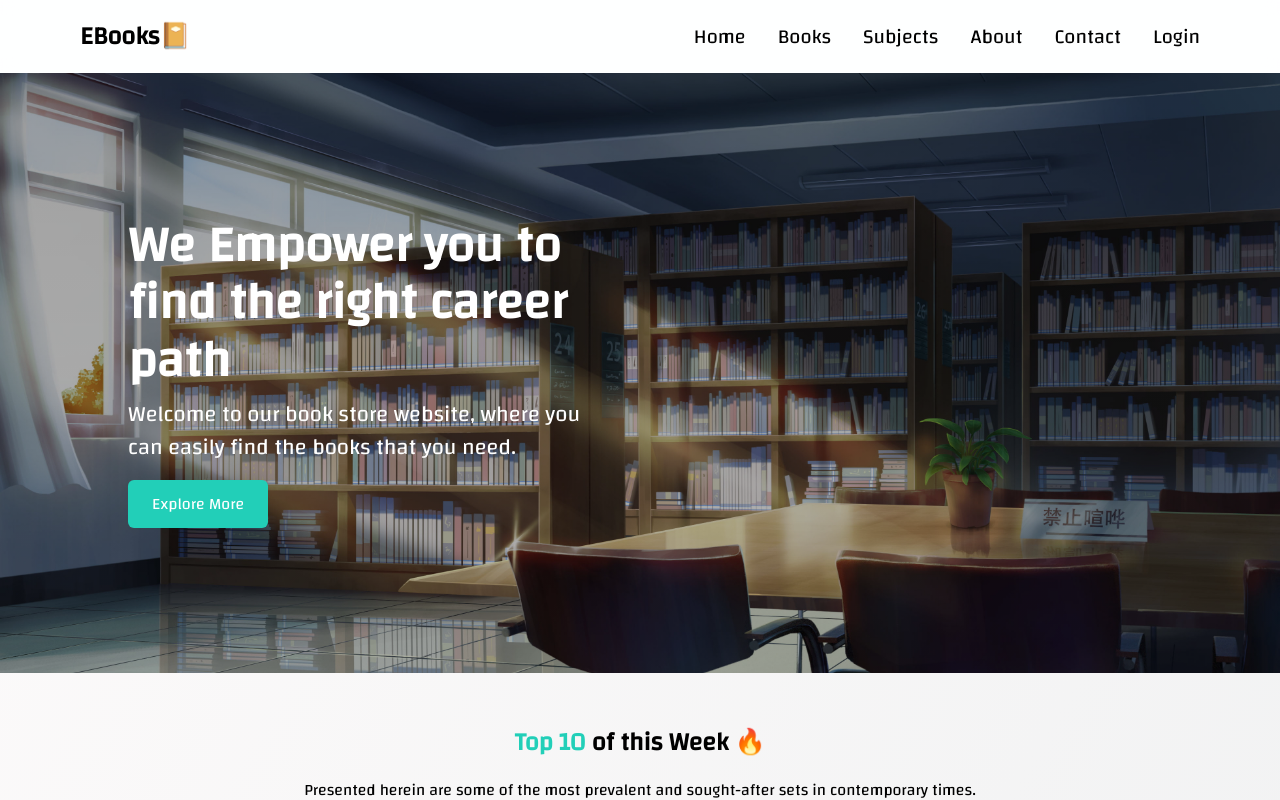
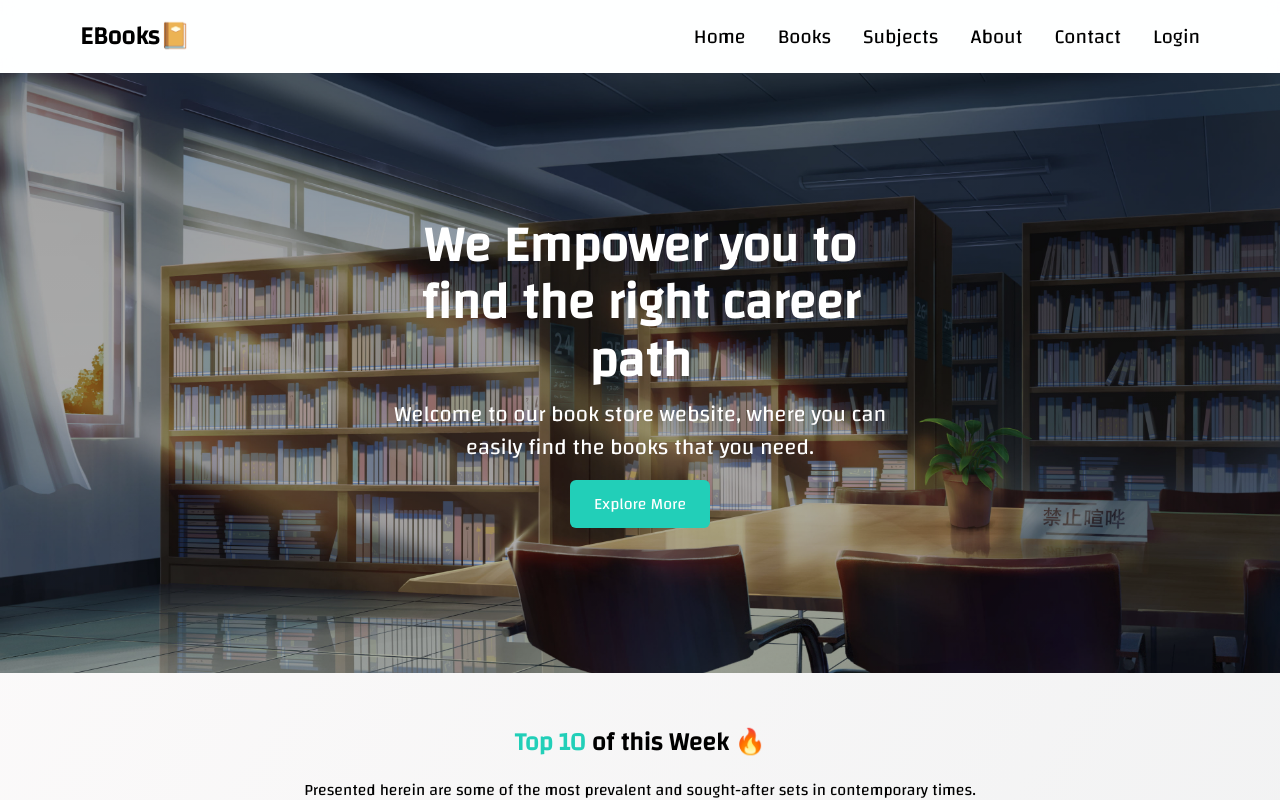
Before and after one commit to the-bipu/Bookstore-MERN, a Next.js app in the folder frontend-next/: page /Hero in a window 1280 px wide. Shown: the top 800 px of the page. Built offline with nearby package versions, Linux system fonts and the light colour scheme.

Commit message:
design fixes

```diff
--- a/frontend-next/pages/Books.tsx
+++ b/frontend-next/pages/Books.tsx
@@ -3,7 +3,7 @@ import React from 'react'
 
 function Books() {
   return (
-    <div>
+    <div className='gradientLinear'>
       <div className='heading-link'>
         <div className='py-6'>
           <h3>Our Books</h3>
--- a/frontend-next/pages/Hero.tsx
+++ b/frontend-next/pages/Hero.tsx
@@ -9,19 +9,13 @@ function Hero() {
   return (
     <div className='gradientLinear'>
       {/* Main Image of the Home Page and it's Content */}
-      <div id='home-head' className='flex flex-col lg:items-start items-center justify-center text-white lg:pl-32 pl-0 lg:text-left text-center'>
+      <div id='home-head' className='flex flex-col lg:items-center items-center justify-center text-white lg:text-center text-center'>
         <div className='lg:w-[40%] w-[90%] lg:text-[50px] text-[40px] font-semibold leading-[3.6rem] mb-2'>We Empower you to find the right career path</div>
         <div className='lg:w-[40%] w-[90%] text-[22px] mb-4'>Welcome to our book store website, where you can easily find the books that you need.</div>
-        <button className='px-6 py-3 text-[16px] bg-[#22CFB8] border-2 border-[#22CFB8] rounded-md hover:bg-transparent hover:border-white'>Explore More</button>
+        <button className='px-6 py-3 text-[16px] bg-[#22CFB8] border-2 border-[#22CFB8] rounded-md hover:bg-black hover:border-white'>Explore More</button>
       </div>
 
-      {/* <div className={`header__main`}>
-        <div className='text-black font-bold text-[25px] w-[50%] pl-40'>BooksMania 🚀</div>
-        <div className='text-[18px] text-black w-[50%] pl-40'>
-           Introducing the groundbreaking platform tailored for seamless management of university textbooks—our custom-designed website.
-        </div>
-      </div> */}
-
+      {/* Top books of the week section */}
       <div className='flex flex-col text-center w-full pt-[35px] pb-[20px]'>
         <div className='lg:text-[25px] text-[20px] font-semibold mt-4 mb-4 text-[#22CFB8]'>
           Top 10 <span className='text-black'>of this Week 🔥</span>
@@ -33,24 +27,10 @@ function Hero() {
         <BookCard />
       </div>
 
-      {/* <div className='flex flex-col w-full items-center h-auto bg-[#ffffff]'>
-        <div className='flex flex-col text-center lg:w-full w-[90%] pt-[20px] pb-[40px] lg:px-[10%] px-4'>
-          <div className='lg:text-[25px] text-[20px] font-semibold mt-4 mb-4 text-black text-center'>
-            Why <span className='text-[#22CFB8]'>EBooksMania🚀</span>
-          </div>
-          <div className='mb-8 text-black'>
-            Presented herein are some of the most prevalent and sought-after sets in contemporary times.
-          </div>
-
-          <AboutCard />
-
-        </div>
-      </div> */}
-
+      {/* About Site Section ( Still need modification ) */}
       <AboutSite />
 
-
-
+      {/* All Departments Section */}
       <div className='py-8'>
         <div className='lg:text-[25px] text-[20px] font-semibold mt-4 mb-4 text-black text-center'>
           Our <span className='text-[#22CFB8]'>Departments 🍃</span>
```
